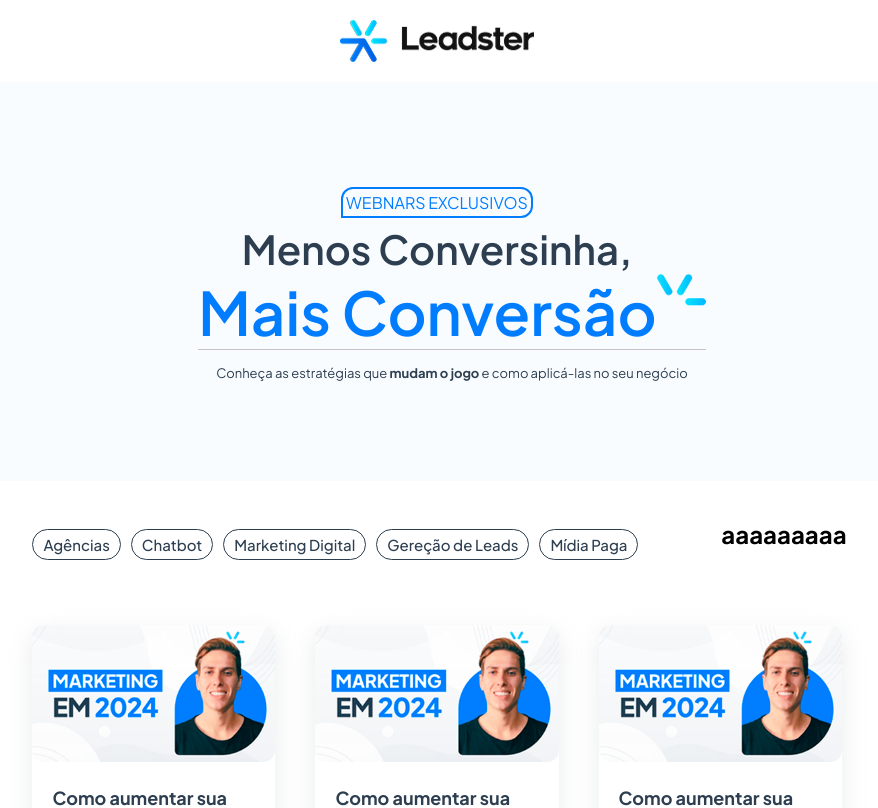
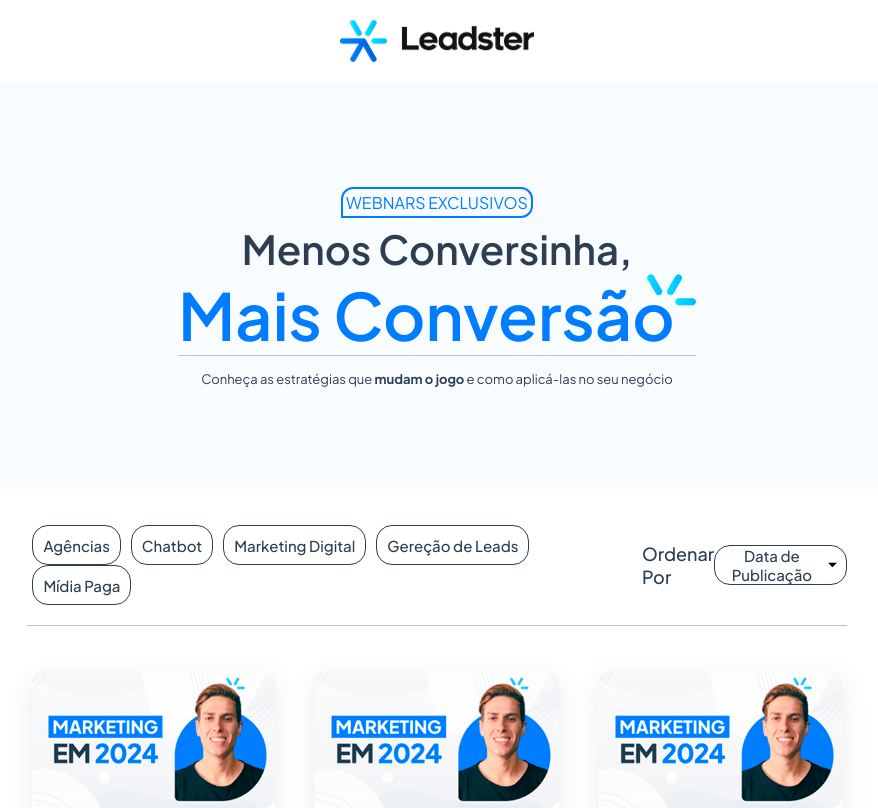
Before and after one commit to Vinicius-gif/teste-front-leadster, a Next.js app: page / in a window 1280 px wide. Shown: the top 808 px of the page, without its empty margins (203-1081 px from the left). Built offline with nearby package versions, Linux system fonts and the light colour scheme.

Commit message:
fix: component listagemVideos

```diff
--- a/src/components/Banner1.tsx
+++ b/src/components/Banner1.tsx
@@ -10,7 +10,6 @@
   padding: 100px 0px;
 `
 const Webnar = styled.p`
-  font-family: inherit;
   font-weight: 400;
   font-size: medium;
   color: var(--azul);
@@ -20,28 +19,24 @@
   margin: 5px;
 `
 const Paragrafo1 = styled.h2`
-  font-family: inherit;
   font-weight: 600;
   font-size: 40px;
   color: var(--preto);
 `
 const Paragrafo2 = styled.h2`
-  font-family: inherit;
   font-weight: 600;
-  font-size: 60px;
+  font-size: 65px;
   color: var(--azul);
-  margin-left: 30px;
   border-bottom: solid 1px #cac1c1;
 `
 const Icone = styled.img`
+  margin-left: -28px;
   vertical-align: text-top;
 `
 const Paragrafo3 = styled.p`
-  font-family: inherit;
   font-weight: 400;
   font-size: 13px;
   color: var(--preto);
-  margin-left: 30px;
   padding-top: 15px;
 `
 
--- a/src/components/ListagemVideos/BotaoFiltro.tsx
+++ b/src/components/ListagemVideos/BotaoFiltro.tsx
@@ -7,15 +7,16 @@
 
 const Botao = styled.button<ButtonProps>`
   font-size: 15px;
-  font-family: inherit;
   font-weight: 500;
+  font-family: "Plus Jakarta Sans";
   text-align: center;
   background: ${(props) => (props.$clicked ? 'var(--azul)' : 'none')};
   border: ${(props) => (props.$clicked ? 'none' : 'solid 1px var(--preto)')} ;
   border-radius: 16px;
   color:  ${(props) => (props.$clicked ? '#eceef0' : 'var(--preto)')};
   padding: 5px 10px;
-  margin: 10px 5px;
+  margin: 0px 5px;
+  height: 40px;
   cursor: pointer;
 
   &:hover {
@@ -27,7 +28,7 @@
 interface Props {
   $clicked: boolean,
   onClick: () => void,
-  children: string
+  children: any
 
 }
 
--- /dev/null
+++ b/src/components/ListagemVideos/SelectFiltro.tsx
@@ -0,0 +1,55 @@
+import { styled } from "styled-components"
+
+const Container = styled.section`
+  display: flex;
+  justify-content: space-between;
+  align-items: center;
+  width: 25%;
+  color: var(--preto);
+`
+const Paragrafo = styled.p`
+  font-weight: 500;
+  font-size: 18px;
+`
+
+const BotaoSelect = styled.button`
+  font-size: 15px;
+  font-weight: 500;
+  font-family: "Plus Jakarta Sans";
+  text-align: center;
+
+  background: none;
+  border:solid 1px var(--preto);
+  border-radius: 16px;
+  color: var(--preto);
+  cursor: pointer;
+  padding-left: 10px;
+  height: 40px;
+
+  display: flex;
+  justify-content: center;
+  align-items: center;
+
+  &:hover {
+    border-color: var(--azul);
+    color: var(--azul);
+  }
+`
+
+export const SelectFiltro = () => {
+
+  return (
+    <Container>
+      <Paragrafo>Ordenar Por</Paragrafo>
+      <BotaoSelect>
+        <span>Data de Publicação</span>
+        <svg xmlns="http://www.w3.org/2000/svg" width="40" height="40" viewBox="0 0 24 24">
+          <g>
+            <path fill="none" d="M0 0h24v24H0z" />
+            <path d="M12 14l-4-4h8z" />
+          </g>
+        </svg>
+      </BotaoSelect>
+    </Container>
+  )
+}
--- a/src/components/ListagemVideos/index.tsx
+++ b/src/components/ListagemVideos/index.tsx
@@ -4,7 +4,8 @@
 import { styled } from "styled-components"
 import { CardVideo } from "./CardVideo"
 import { BotaoFiltro } from "./BotaoFiltro"
-import dadosVideos from './dadosVideos.json'
+import dadosVideos from '../../../public/dadosVideos.json'
+import { SelectFiltro } from "./SelectFiltro"
 
 const Container = styled.div`
   margin: 3% 18%;
@@ -13,6 +14,7 @@
 const ContainerFiltros = styled.div`
   display: flex;
   justify-content: space-between;
+  align-items: center;
 `
 
 const ContainerBotoes = styled.section`
@@ -24,7 +26,10 @@
   grid-template-columns: 1fr 1fr 1fr;
   grid-template-rows: 1fr 1fr 1fr;
   gap: 30px;
-  margin: 50px 0px;
+  margin: 20px 0px;
+  border-bottom: solid 1px #c7bfbf;
+  border-top: solid 1px #c7bfbf;
+  padding: 40px 0px;
 `
 
 interface Ivideos {
@@ -80,7 +85,7 @@
             )
           })}
         </ContainerBotoes>
-        <h2>aaaaaaaaa</h2>
+        <SelectFiltro/>
       </ContainerFiltros>
       <ContainerVideos>
         {videosFiltrados.map((video, index) => (
```
Also changed, not shown: public/dadosVideos.json (renamed from src/components/ListagemVideos/dadosVideos.json).
